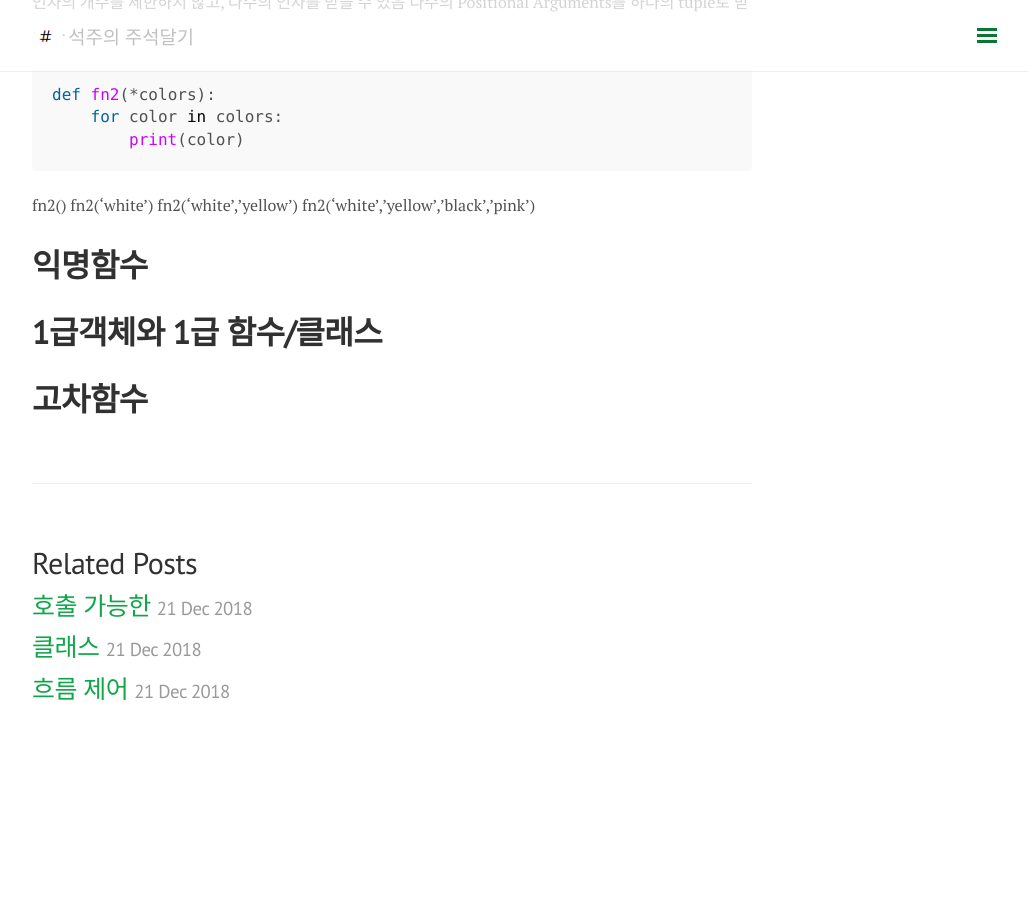
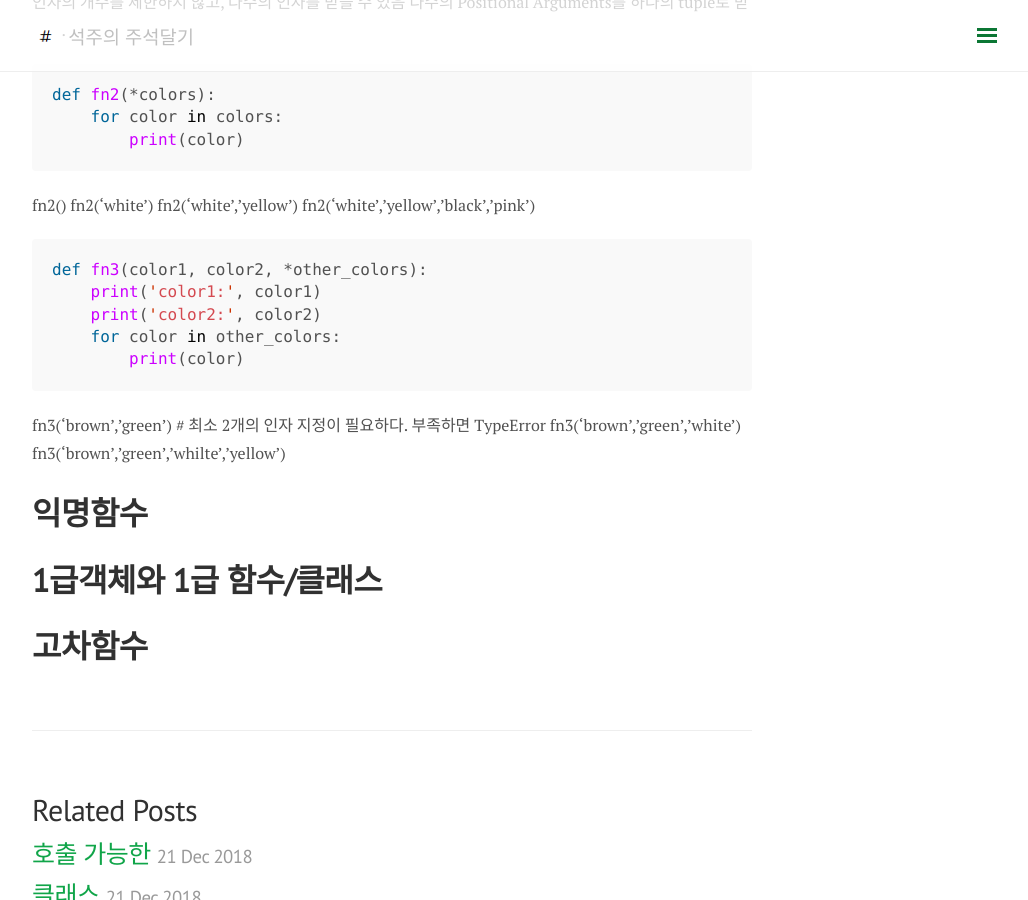
Before and after one commit to somefood/somefood.github.io, a Jekyll site: the page built from _posts/Python/2018-12-21-04function.md, in a window 1280 px wide and 900 px high, scrolled down 2419 px. Shown: the whole window, without its empty margins (248-1276 px from the left). Built offline with Jekyll 4.4.1, drawn with Linux system fonts in a browser that asks for light colours; nearby versions of some CDN libraries; comment, search, counter and statistics services are not loaded; before the commit the page ends 3184 px from its top, so only the background shows below that.

Commit message:
Update 2018-12-21-04function.md

````diff
--- a/_posts/Python/2018-12-21-04function.md
+++ b/_posts/Python/2018-12-21-04function.md
@@ -100,6 +100,17 @@ fn2('white')
 fn2('white','yellow')
 fn2('white','yellow','black','pink')
 
+```python
+def fn3(color1, color2, *other_colors):
+    print('color1:', color1)
+    print('color2:', color2)
+    for color in other_colors:
+        print(color)
+```
+fn3('brown','green') #  최소 2개의 인자 지정이 필요하다. 부족하면 TypeError
+fn3('brown','green','white')
+fn3('brown','green','whilte','yellow')
+
 # 익명함수
 
 # 1급객체와 1급 함수/클래스
````
